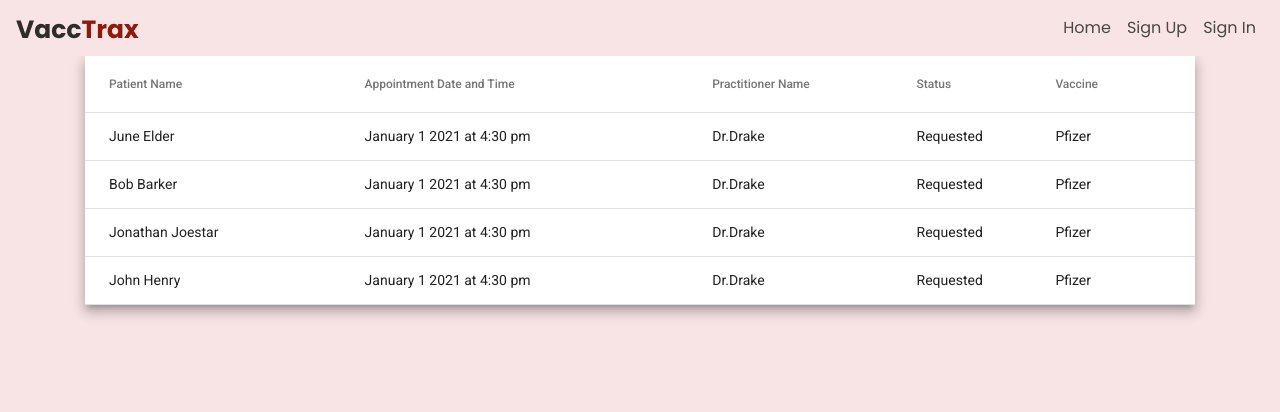
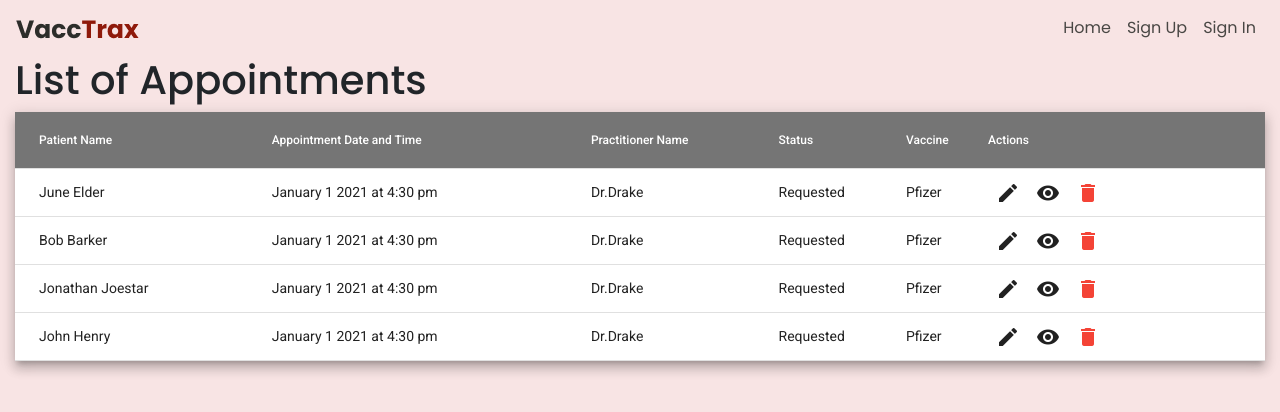
Before and after one commit to VaccTrax-Project-Organization/Vacctrax, an Angular app in the folder angular-client/: page /appointment in a window 1280 px wide. Shown: the top 412 px of the page. Built offline with nearby package versions, Linux system fonts and the light colour scheme.

Commit message:
View upcoming appointments design

```diff
--- a/angular-client/src/app/shared/appointment/appointment.component.html
+++ b/angular-client/src/app/shared/appointment/appointment.component.html
@@ -1,6 +1,7 @@
 <app-navigation-bar></app-navigation-bar>
 
-<div class="container">
+<div class="container-fluid">
+  <h1>List of Appointments</h1>
   <table mat-table [dataSource]="dataSource" class="w-100 mat-elevation-z8">
     <tr mat-header-row *matHeaderRowDef="displayedColumns"></tr>
     <tr mat-row *matRowDef="let row; columns: displayedColumns;"></tr>
@@ -29,5 +30,22 @@
       <th mat-header-cell *matHeaderCellDef>Vaccine</th>
       <td mat-cell *matCellDef="let element"> {{element.vaccine}} </td>
     </ng-container>
+
+    <ng-container matColumnDef="actions">
+      <th mat-header-cell *matHeaderCellDef>Actions</th>
+      <td mat-cell *matCellDef="let element">
+        <button mat-icon-button>
+          <mat-icon>edit</mat-icon>
+        </button>
+
+        <button mat-icon-button>
+          <mat-icon>remove_red_eye</mat-icon>
+        </button>
+
+        <button mat-icon-button color="warn">
+          <mat-icon>delete</mat-icon>
+        </button>
+      </td>
+    </ng-container>
   </table>
 </div>
--- a/angular-client/src/app/shared/appointment/appointment.component.scss
+++ b/angular-client/src/app/shared/appointment/appointment.component.scss
@@ -0,0 +1,11 @@
+:host{
+  .mat-header-row{
+    background-color: #757575 !important;
+
+    > th {
+      color: white;
+    }
+
+  }
+
+}
--- a/angular-client/src/app/shared/appointment/appointment.component.ts
+++ b/angular-client/src/app/shared/appointment/appointment.component.ts
@@ -6,7 +6,7 @@ import { Component, OnInit } from '@angular/core';
   styleUrls: ['./appointment.component.scss']
 })
 export class AppointmentComponent implements OnInit {
-  displayedColumns: string[] = ['patientName', 'appointmentDateTime', 'practitionerName', 'status', 'vaccine'];
+  displayedColumns: string[] = ['patientName', 'appointmentDateTime', 'practitionerName', 'status', 'vaccine', 'actions'];
   dataSource = ELEMENT_DATA;
 
   constructor() { }
--- a/angular-client/src/styles.scss
+++ b/angular-client/src/styles.scss
@@ -10,3 +10,11 @@ body {
   font-family: 'Poppins', sans-serif !important;
   background-color: #F8E4E4 !important;
 }
+
+a {
+  cursor: pointer;
+}
+
+.delete{
+  color: red;
+}
```
